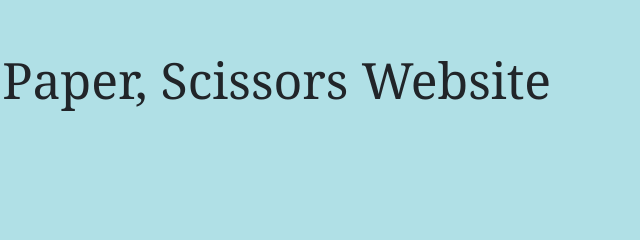
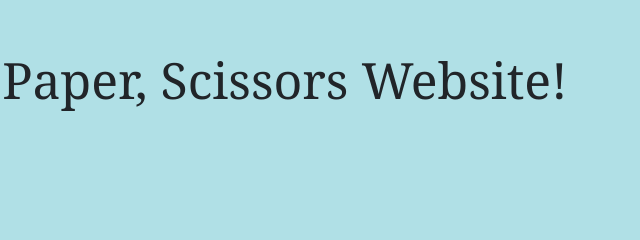
Before and after one commit to FedericoD99/RPS-Website, a plain HTML site: page index.html in a window 1280 px wide. Shown: the top 240 px of the page, 574-1214 px from the left. Drawn offline with nearby package versions, Linux system fonts and the light colour scheme.

Commit message:
done done done

```diff
--- a/index.html
+++ b/index.html
@@ -26,7 +26,7 @@
         <main>
 
 
-            <h1>Rock, Paper, Scissors Website</h1>
+            <h1>Rock, Paper, Scissors Website!</h1>
             <div class="<div
                 class="row justify-content-center align-items-center g-2">
                 <div id="chose"  class="you col-lg-6 col-md-6 col-sm-12">You:</div>
@@ -34,7 +34,7 @@
 
             </div>
 
-
+           <!--done-->
 
             <div class="images">
 
```
